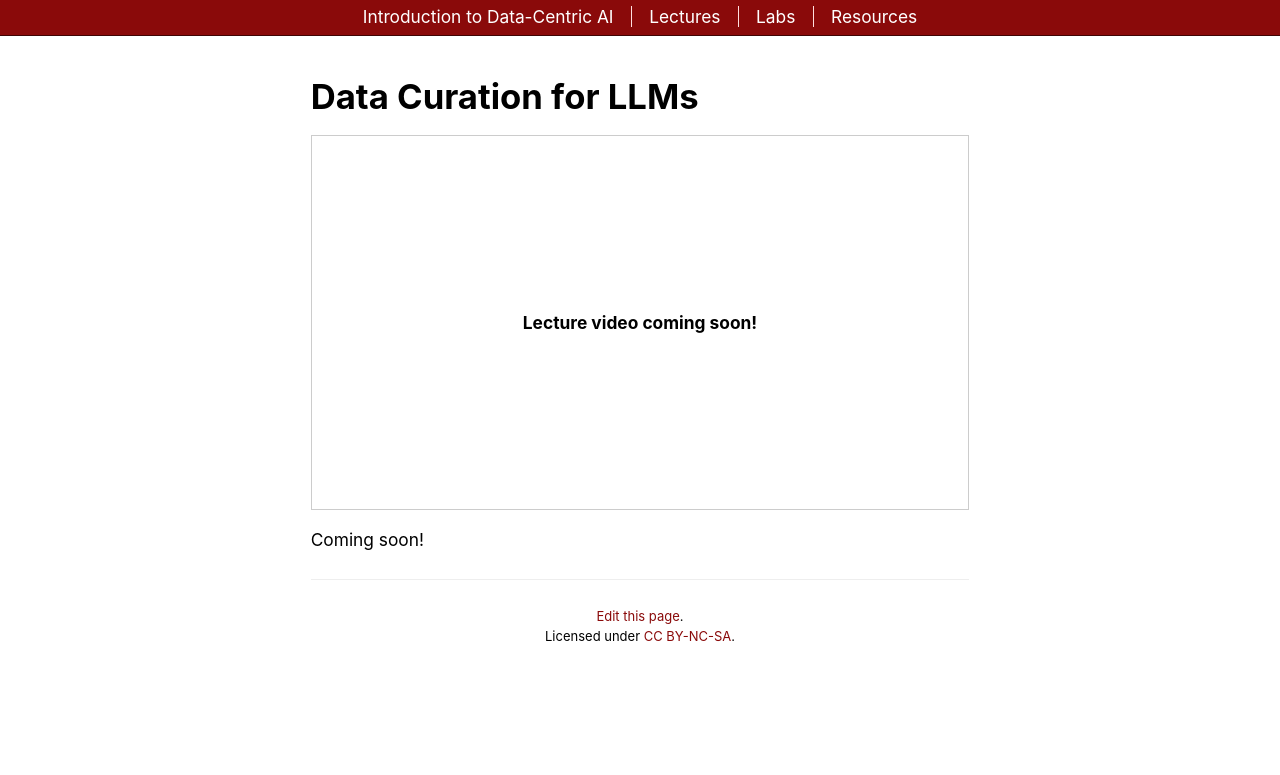
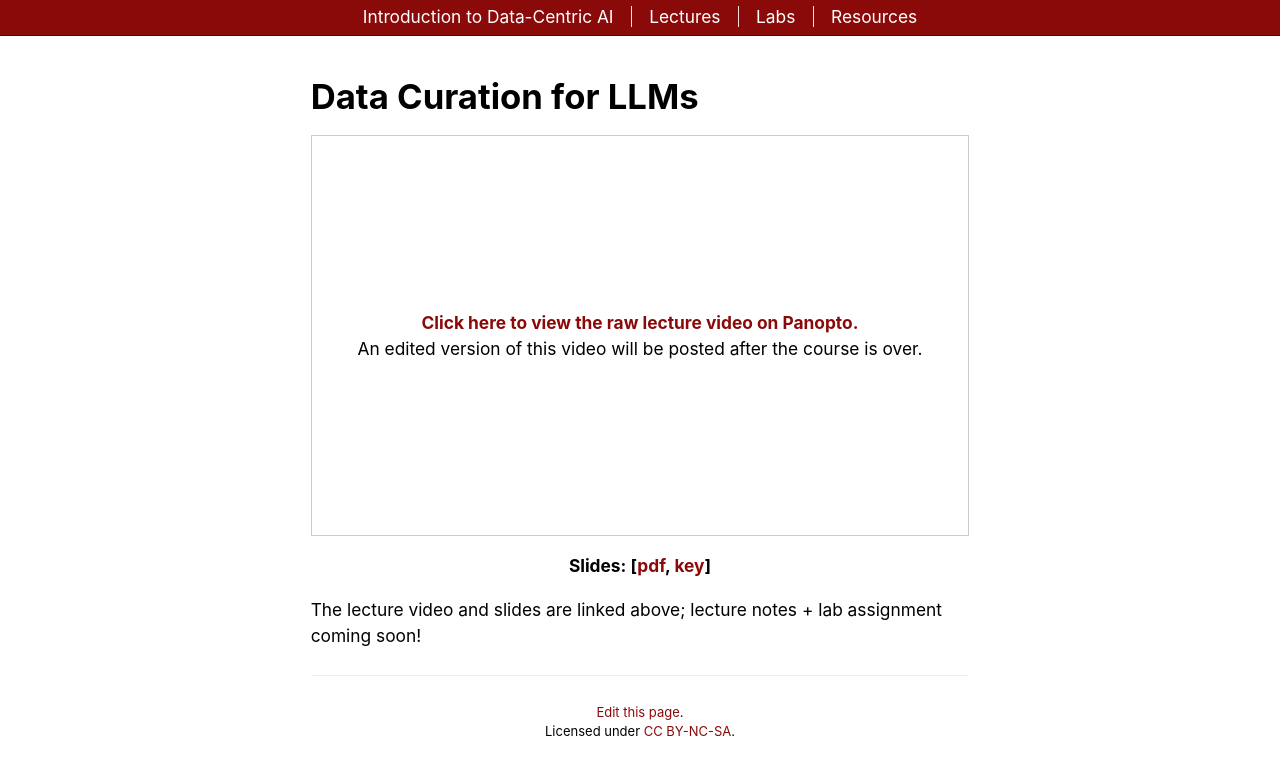
Before and after one commit to dcai-course/dcai-course, a Jekyll site: the page built from _2024/data-curation-llms.md, in a window 1280 px wide. Shown: the top 775 px of the page. Built offline with Jekyll 4.4.1, drawn with Linux system fonts in a browser that asks for light colours.

Commit message:
Add rest of lecture slides/videos

```diff
--- a/_2024/data-curation-llms.md
+++ b/_2024/data-curation-llms.md
@@ -4,13 +4,14 @@ title: "Data Curation for LLMs"
 # description: TODO
 # thumbnail: /2024/data-curation-llms/thumbnail.png
 date: 2024-01-24
-ready: false
-# panopto: "https://mit.hosted.panopto.com/Panopto/Pages/Viewer.aspx?id=45670839-428a-449a-bdff-af85012d2c30"
+ready: true
+panopto: "https://mit.hosted.panopto.com/Panopto/Pages/Viewer.aspx?id=14ccace4-3a59-4310-a481-b0f100d4d43c"
 video:
   aspect: 56.25
   # id: z44vZ_9av-M
-# slides:
-# last_year: /2023/human-priors/
+slides:
+  - data-curation-llms.pdf
+  - data-curation-llms.key
 ---
 
-Coming soon!
+The lecture video and slides are linked above; lecture notes + lab assignment coming soon!
```
Also changed, not shown: _2024/data-centric-evaluation.md (+2 -2 lines), _2024/dataset-creation-curation.md (+2 -5 lines), 3 other files.
